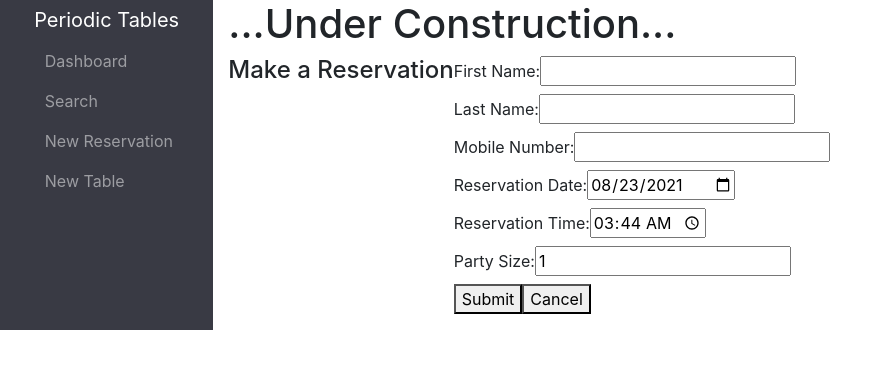
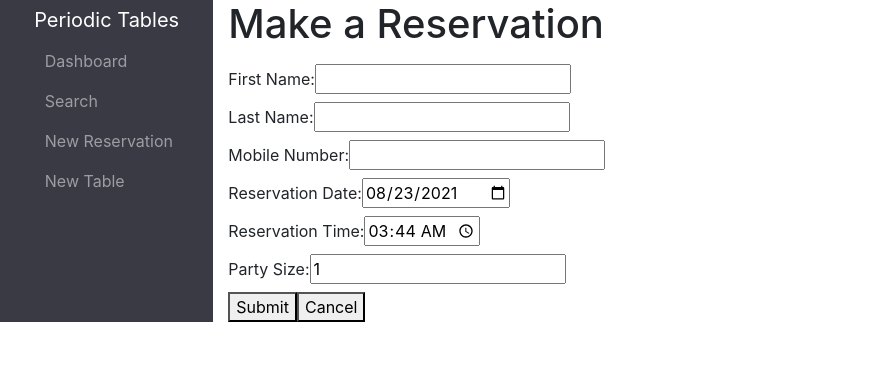
Before and after one commit to BrianHook1183/Restaurant-Reservations_Fullstack-Capstone, a React (Create React App) app in the folder front-end/: page /reservations/new in a window 1280 px wide. Shown: the top 368 px of the page, without its empty margins (0-893 px from the left). Built offline with nearby package versions, Linux system fonts and the light colour scheme; no server answers; a web font is replaced by a local one.

Commit message:
improved layout

```diff
--- a/front-end/src/reservations/new/New.js
+++ b/front-end/src/reservations/new/New.js
@@ -8,11 +8,10 @@ import Form from "../form/Form";
 function New() {
   return (
     <main>
-      <h1>...Under Construction...</h1>
       <div className="d-md-flex mb-3">
-        <h4 className="mb-0">Make a Reservation</h4>
-        <Form />
+        <h1 className="mb-0">Make a Reservation</h1>
       </div>
+      <Form />
       {/* <ErrorAlert error={reservationsError} /> */}
     </main>
   );
```
